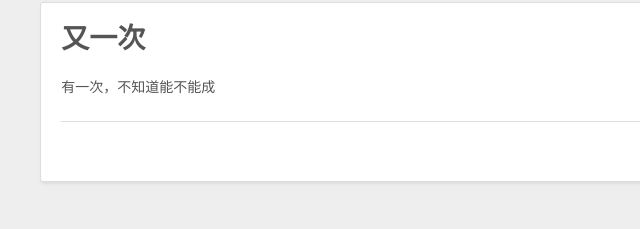
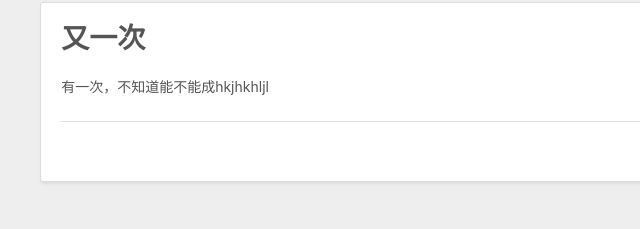
Before and after one commit to chenjunqicjq/chenjunqicjq.github.io, a plain HTML site: page 2018/03/31/又一次/index.html in a window 1280 px wide. Shown: the part 377-606 px from the top of the page, 0-640 px from the left. Drawn offline with nearby package versions, Linux system fonts and the light colour scheme.

Commit message:
Site updated: 2018-03-31 15:30:40

```diff
--- a/2018/03/31/又一次/index.html
+++ b/2018/03/31/又一次/index.html
@@ -7,17 +7,17 @@
 
   <title>又一次 | Hexo</title>
   <meta name="viewport" content="width=device-width, initial-scale=1, maximum-scale=1">
-  <meta name="description" content="有一次，不知道能不能成">
+  <meta name="description" content="有一次，不知道能不能成hkjhkhljl">
 <meta property="og:type" content="article">
 <meta property="og:title" content="又一次">
 <meta property="og:url" content="http://yoursite.com/2018/03/31/又一次/index.html">
 <meta property="og:site_name" content="Hexo">
-<meta property="og:description" content="有一次，不知道能不能成">
+<meta property="og:description" content="有一次，不知道能不能成hkjhkhljl">
 <meta property="og:locale" content="default">
-<meta property="og:updated_time" content="2018-03-31T06:11:26.154Z">
+<meta property="og:updated_time" content="2018-03-31T07:30:12.462Z">
 <meta name="twitter:card" content="summary">
 <meta name="twitter:title" content="又一次">
-<meta name="twitter:description" content="有一次，不知道能不能成">
+<meta name="twitter:description" content="有一次，不知道能不能成hkjhkhljl">
 
     <link rel="alternate" href="/atom.xml" title="Hexo" type="application/atom+xml">
 
@@ -86,7 +86,7 @@
 
     <div class="article-entry" itemprop="articleBody">
 
-        <p>有一次，不知道能不能成</p>
+        <p>有一次，不知道能不能成hkjhkhljl</p>
 
 
     </div>
```
Also changed, not shown: index.html (+1 -1 lines).
